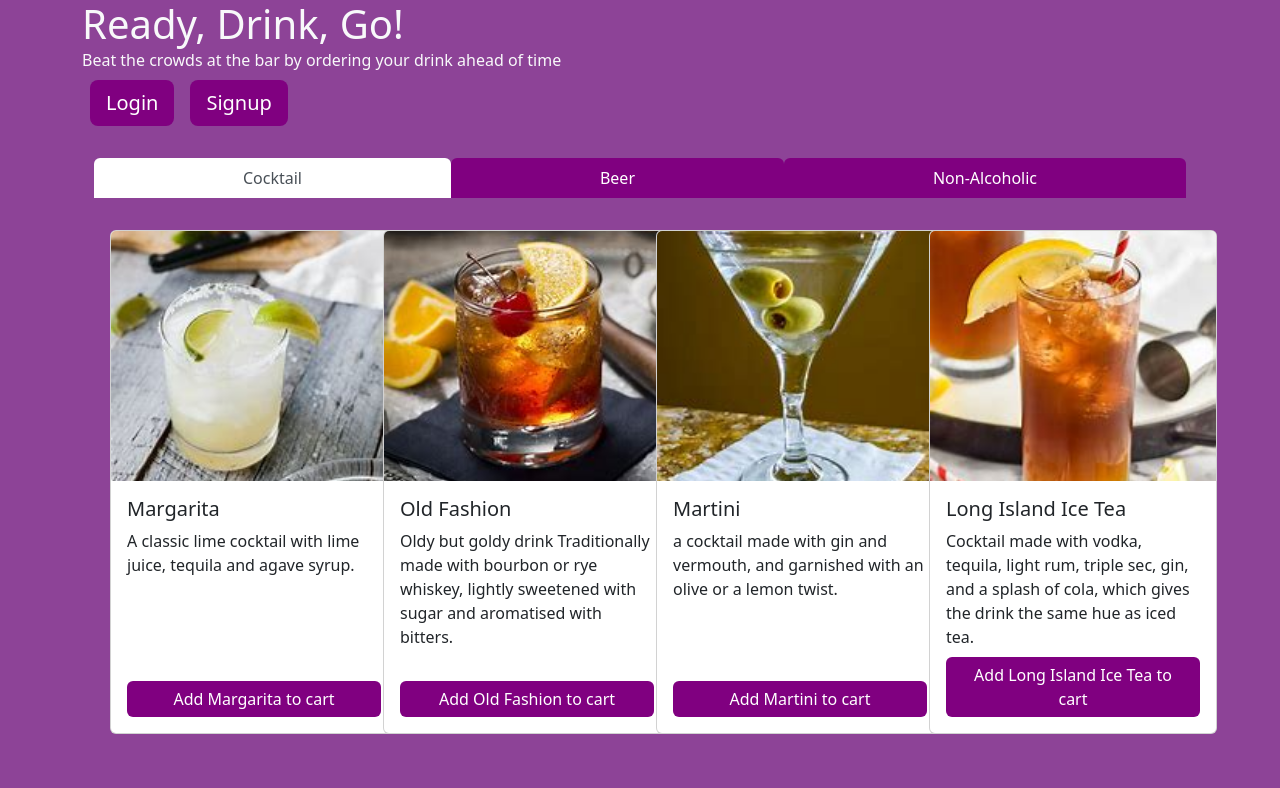
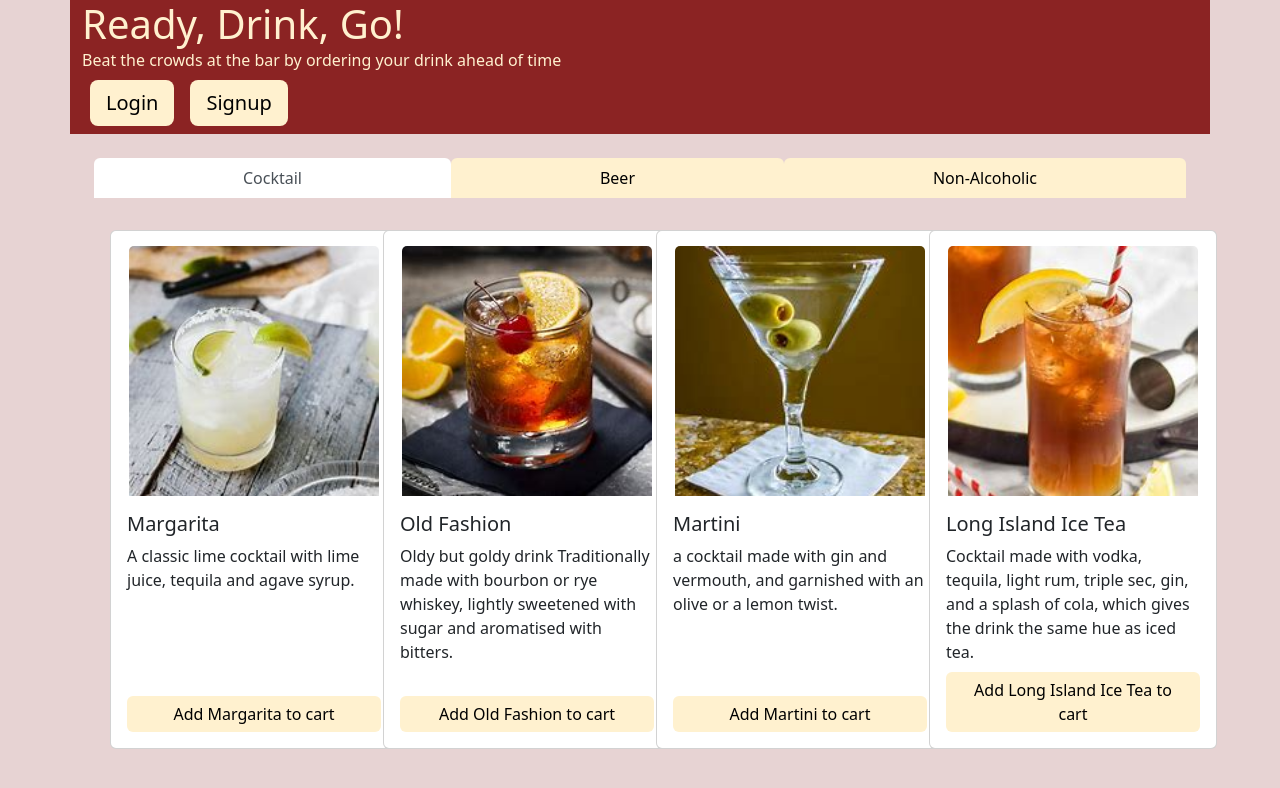
Before and after one commit to coreylevine2000/Project-3-TBD, a React (Create React App) app in the folder client/: page / in a window 1280 px wide. Shown: the top 788 px of the page. Built offline with nearby package versions, Linux system fonts and the light colour scheme.

Commit message:
UI polished

```diff
--- a/client/src/scss/general.scss
+++ b/client/src/scss/general.scss
@@ -1,12 +1,12 @@
-$frustration: #8d4397;
+$frustration: #e7d3d3;
 
 body {
     background: $frustration;
 }
 
 .purple-button {
-    background: purple;
-    color: white;
+    background: #fff1cf;
+    color: black;
     border: purple;
 
 }
@@ -20,9 +20,23 @@ body {
     text-decoration: none;
 }
 
+.card-image {
+    width: 250px;
+    height: auto;
+    margin: auto;
+    margin-top: 15px;
+}
+
+h1 {
+    color: #fff1cf
+}
+
 .headerStyle {
-    background: $frustration;
+    background: #8b2323;
+    color: #fff1cf
 }
+
+
 
 .drink-card-display {
     display: flex;
@@ -53,17 +67,16 @@ body {
         }
     }
 }
-
 .choose-type {
     .nav-link {
-        background: purple;
-        color: white;
+        background: #fff1cf;
+        color: black;
         border: purple;
     }
 
     .nav-link:hover {
-        background-color: #b980c0;
-        color: black;
+        background-color: #a24e4e;
+        color: white;
 
     }
 }
```
